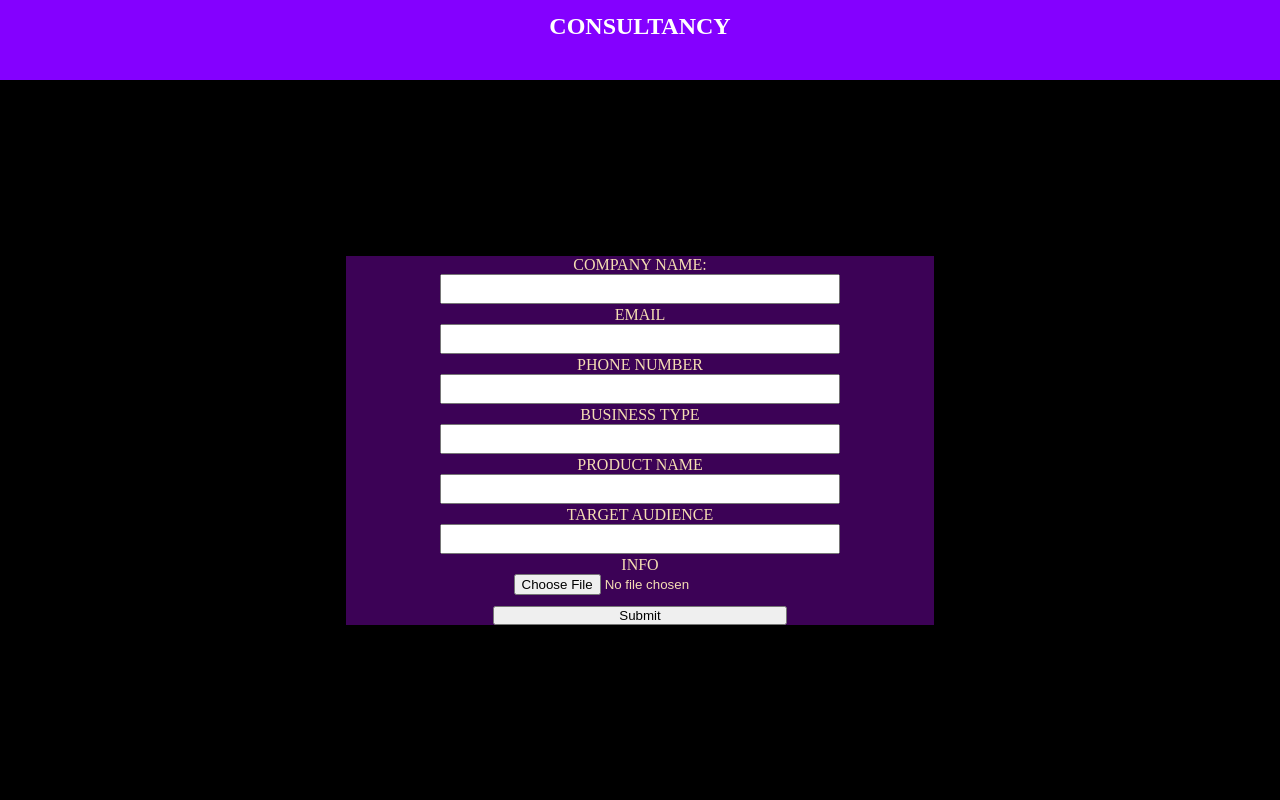
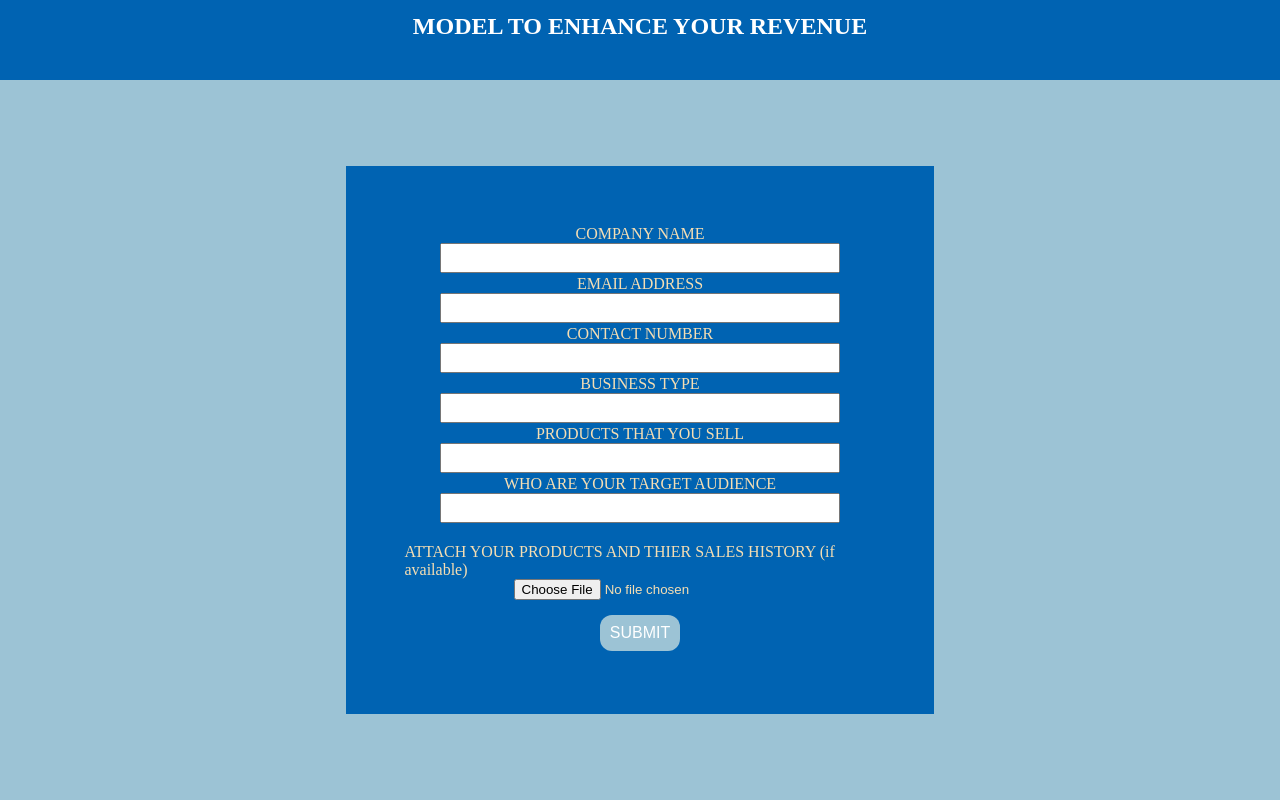
Before and after one commit to IshitaAgarwal06/Execute2.0, a Django app: page / in a window 1280 px wide. Run offline with Django 3.2, Linux system fonts and the light colour scheme.

Commit message:
slight ui and admin mods made

```diff
--- a/hackexecute/urls.py
+++ b/hackexecute/urls.py
@@ -23,4 +23,4 @@ urlpatterns = [
     path('',include("main.urls")),
 ]
 urlpatterns = urlpatterns + static(settings.MEDIA_URL,document_root=settings.MEDIA_ROOT)
-urlpatterns += static(settings.STATIC_URL, document_root=settings.STATIC_ROOT)
+urlpatterns += static(settings.STATIC_URL,document_root=settings.STATIC_ROOT)
--- a/templates/home.html
+++ b/templates/home.html
@@ -1,63 +1,60 @@
-
 <!DOCTYPE html>
 <html lang="en">
 <head>
   <meta charset="UTF-8">
   <meta http-equiv="X-UA-Compatible" content="IE=edge">
   <meta name="viewport" content="width=device-width, initial-scale=1.0">
-  <title>Document</title>
+  <title>Execute 2.0</title>
 </head>
 <body>
-  <div class="nav"><h2 style="text-align: centre;color:white;">CONSULTANCY</h2></div>
+  <div class="nav"><h2 style="text-align: centre;color:white;">MODEL TO ENHANCE YOUR REVENUE</h2></div>
   <div class="main">
-    <!-- uniqueid=models.CharField(max_length=100,default="0")
-	companyname=models.CharField(max_length=100)
-	businesstype=models.CharField(max_length=100)
-	productname=models.CharField(max_length=100)
-	targetaudience=models.CharField(max_length=100)
-	theinfo=models.FileField(default="images/default.pdf")
-	fileuploaded=models.BooleanField(default=False)
-	mail=models.CharField(max_length=1000)
-	phno=models.CharField(max_length=100)
-	accepted=models.BooleanField(default=False) -->
-
     <form method="post" enctype="multipart/form-data">
-      {% csrf_token %}
-     <!-- <label>UNIQUEID:</label>
-     <div>{{form.uniqueid}}</div> -->
-     <label>COMPANY NAME:</label>
+    {% csrf_token %}
+     <label>COMPANY NAME</label>
      <div>{{form.companyname}}</div>
-     <label>EMAIL</label>
+     <label>EMAIL ADDRESS</label>
      <div>{{form.mail}}</div>
-     <label>PHONE NUMBER</label>
+     <label>CONTACT NUMBER</label>
      <div>{{form.phno}}</div>
      <label>BUSINESS TYPE</label>
      <div>{{form.businesstype}}</div>
-     <label>PRODUCT NAME</label>
+     <label>PRODUCTS THAT YOU SELL</label>
      <div>{{form.productname}}</div>
-     <label>TARGET AUDIENCE</label>
+     <label>WHO ARE YOUR TARGET AUDIENCE</label>
      <div>{{form.targetaudience}}</div>
-     <label>INFO</label>
+     <br>
+     <label>ATTACH YOUR PRODUCTS AND THIER SALES HISTORY (if available)</label>
      <div>{{form.theinfo}}</div>
-     <!-- <label>FILE UPLOADED</label>
-     <div>{{form.fileuploaded}}</div> -->
-    <input type="submit" value="Submit">
-
+      <!--<input type="submit" value="Submit">-->
+      <button class="button">SUBMIT</button>
     </form>
   </div>
 </body>
-
 <style>
   *{
     margin:0;
     padding:0;
     box-sizing: border-box;
   }
-
+  .button {
+  background-color: #9CC3D5FF; /* Green */
+  border: none;
+  color:white;
+  padding: 2%;
+  text-align: center;
+  text-decoration: none;
+  display: inline-block;
+  font-size: 16px;
+  margin: 4px 2px;
+  cursor: pointer;
+  border-radius: 12px;
+}
   .nav{
     width:100vw;
     height:10vh;
-    background: rgb(132, 0, 255);
+    /*background: rgb(132, 0, 255);*/
+    background-color: #0063B2FF;
     text-align: center;
   }
   .nav > h2{
@@ -68,25 +65,24 @@
     width:100vw;
     height:90vh;
     padding:4%;
-    background-color: #000000;
+    background-color: #9CC3D5FF;
     display: flex;
     align-items: center;
     justify-content: center;
 
 
   }
-
-  form{
+  form
+  {
     width:50%;
     display: flex;
     flex-direction: column;
     justify-content: center;
     align-items: center;
-    background: rgba(86, 4, 124, 0.699);
+    /*background: rgba(86, 4, 124, 0.699);*/
+    background-color: #0063B2FF;
     color:wheat;
-
-
-
+    padding: 5%;
   }
 
   form > div{
```
Also changed, not shown: db.sqlite3, main/migrations/0004_auto_20220528_2103.py (added), 1 other file.
